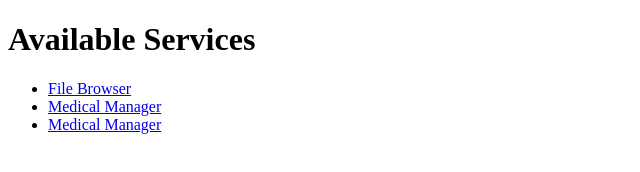
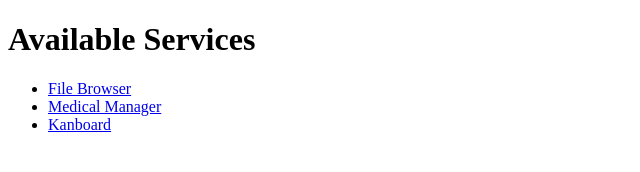
Before and after one commit to nordine-abde/nordine-home-server, a plain HTML site: page config/caddy/index.html in a window 1280 px wide. Shown: the full height of the page, 0-640 px from the left. Drawn offline with Linux system fonts and the light colour scheme.

Commit message:
fix services index kaboard link text

```diff
--- a/config/caddy/index.html
+++ b/config/caddy/index.html
@@ -11,7 +11,7 @@
       <ul>
         <li><a href="/filebrowser">File Browser</a></li>
         <li><a href="/medical-manager">Medical Manager</a></li>
-        <li><a href="/kanboard">Medical Manager</a></li>
+        <li><a href="/kanboard">Kanboard</a></li>
       </ul>
     </main>
   </body>
```
